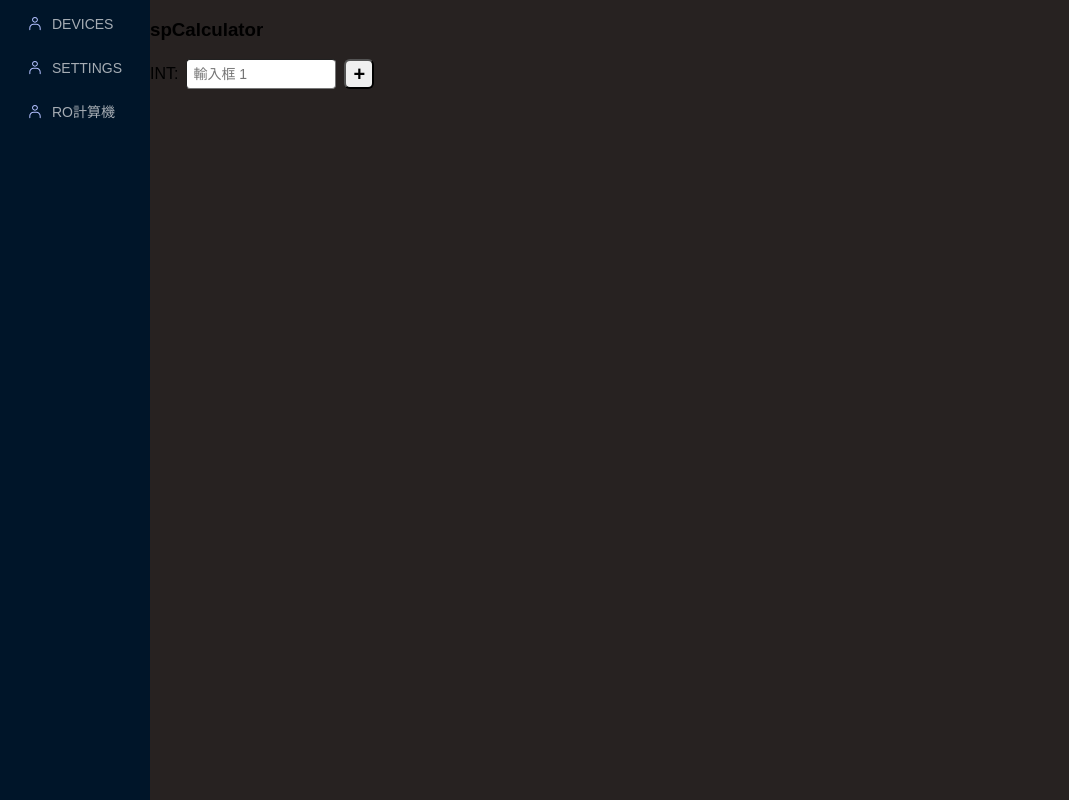
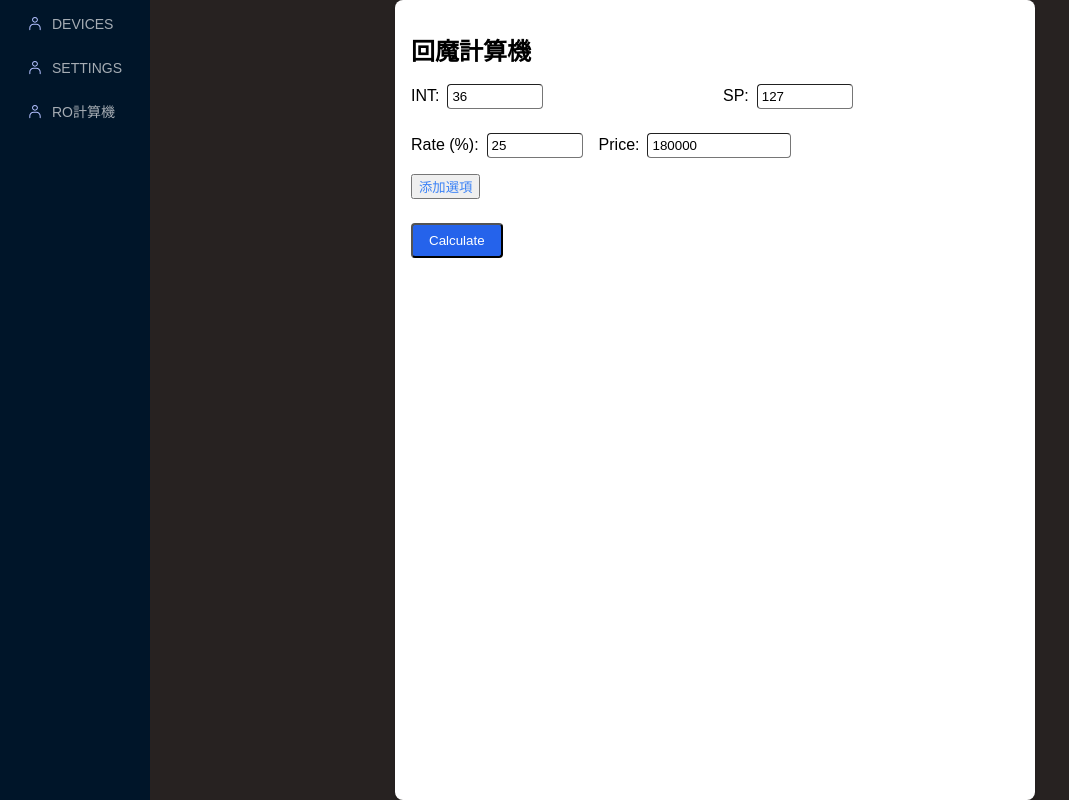
Before and after one commit to Vic428-human/antd5-dashboard-practice, a React (Vite) app: page / in a window 1280 px wide. Shown: the whole page, without its empty margins (0-1069 px from the left). Built offline with nearby package versions, Linux system fonts and the light colour scheme.

Commit message:
feat: 引用回魔公式+切版

```diff
--- a/src/components/Layout/Layout.tsx
+++ b/src/components/Layout/Layout.tsx
@@ -5,6 +5,7 @@ import { useNavigate } from "react-router-dom";
 import SidebarMenu from "../Menu/SidebarMenu";
 import LuckySports from "../../components/LuckySports.tsx";
 import { useSettingsStore } from "../../store/store";
+import ManaRecoveryCalculator from "../spComp.tsx";
 
 const { Sider } = Layout;
 
@@ -36,7 +37,8 @@ const ContainerLayout = () => {
       </Sider>
       <Outlet context={{}} />
       {/* 這邊放實際顯示與否的面板 */}
-      <LuckySports ref={divRef} defalut={initialSettings} />
+      {/* <LuckySports ref={divRef} defalut={initialSettings} /> */}
+      <ManaRecoveryCalculator />
       {/* TODO: 下面只是當時在實驗串接別的網頁 */}
       {/* <div className="flex flex-col w-[100%]">
         <div className="flex justify-between p-4">
```
